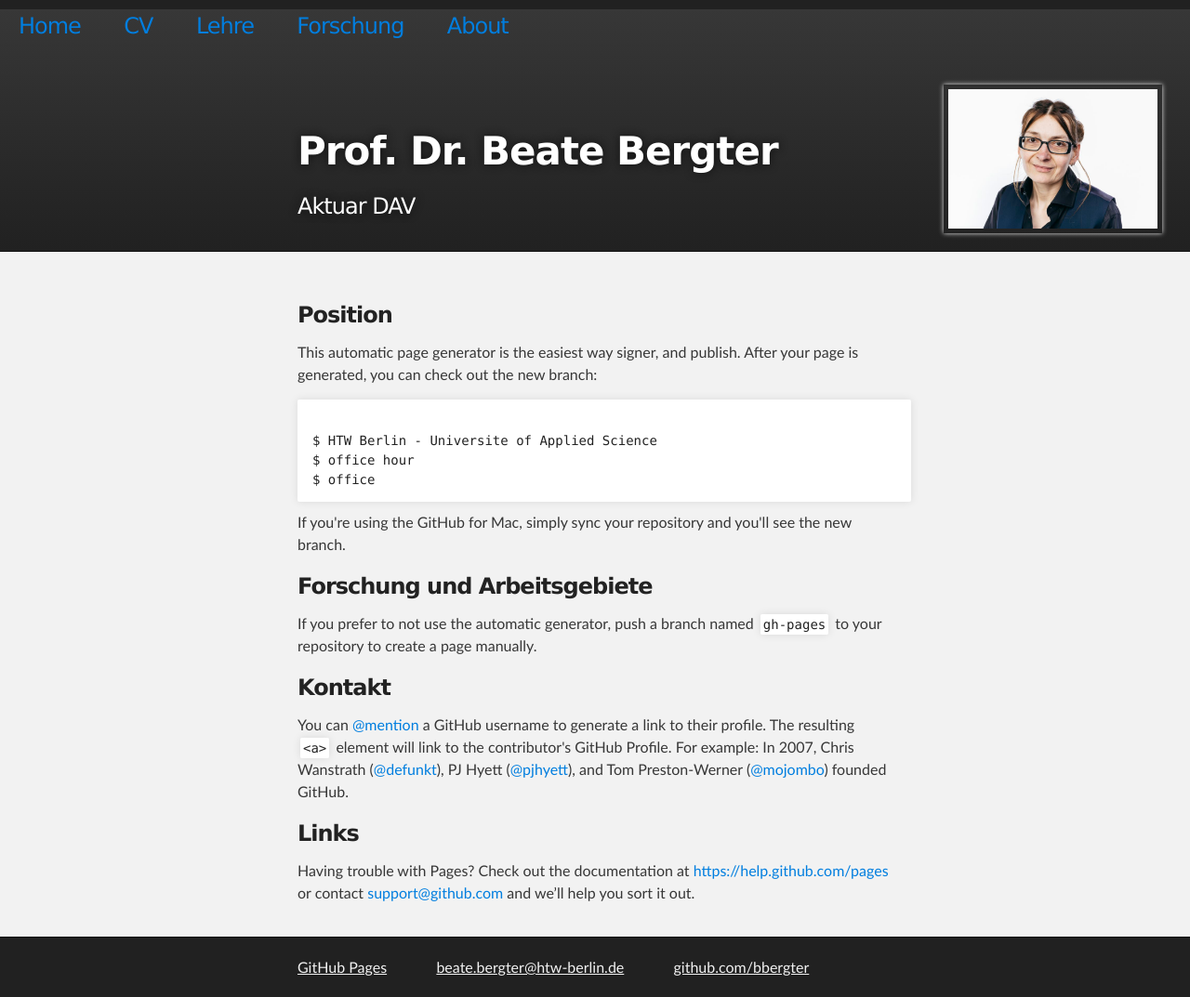
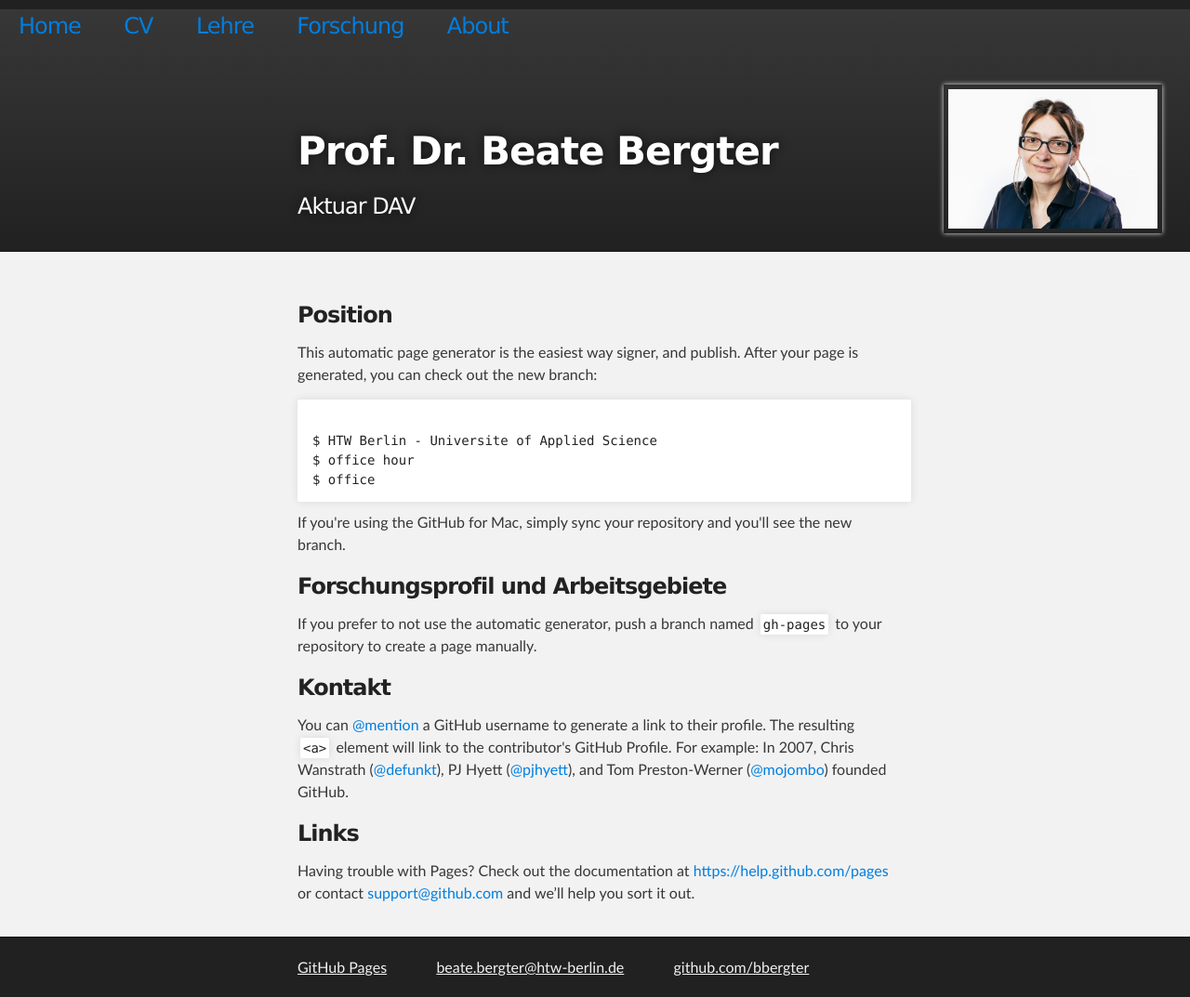
Before and after one commit to bbergter/bbergter, a Jekyll site: the page index.html, which Jekyll copies as it is, in a window 1280 px wide. Shown: the whole page at 93% size. Built offline with Jekyll 4.4.1, drawn with Linux system fonts in a browser that asks for light colours.

Commit message:
Update index.html

```diff
--- a/index.html
+++ b/index.html
@@ -66,7 +66,7 @@ $ office
 <p>If you're using the GitHub for Mac, simply sync your repository and you'll see the new branch.</p>
 
 
-<h3>Forschung und Arbeitsgebiete</h3>
+<h3>Forschungsprofil und Arbeitsgebiete</h3>
 
 <p>If you prefer to not use the automatic generator, push a branch named <code>gh-pages</code> to your repository to create a page manually.</p>
 
```
